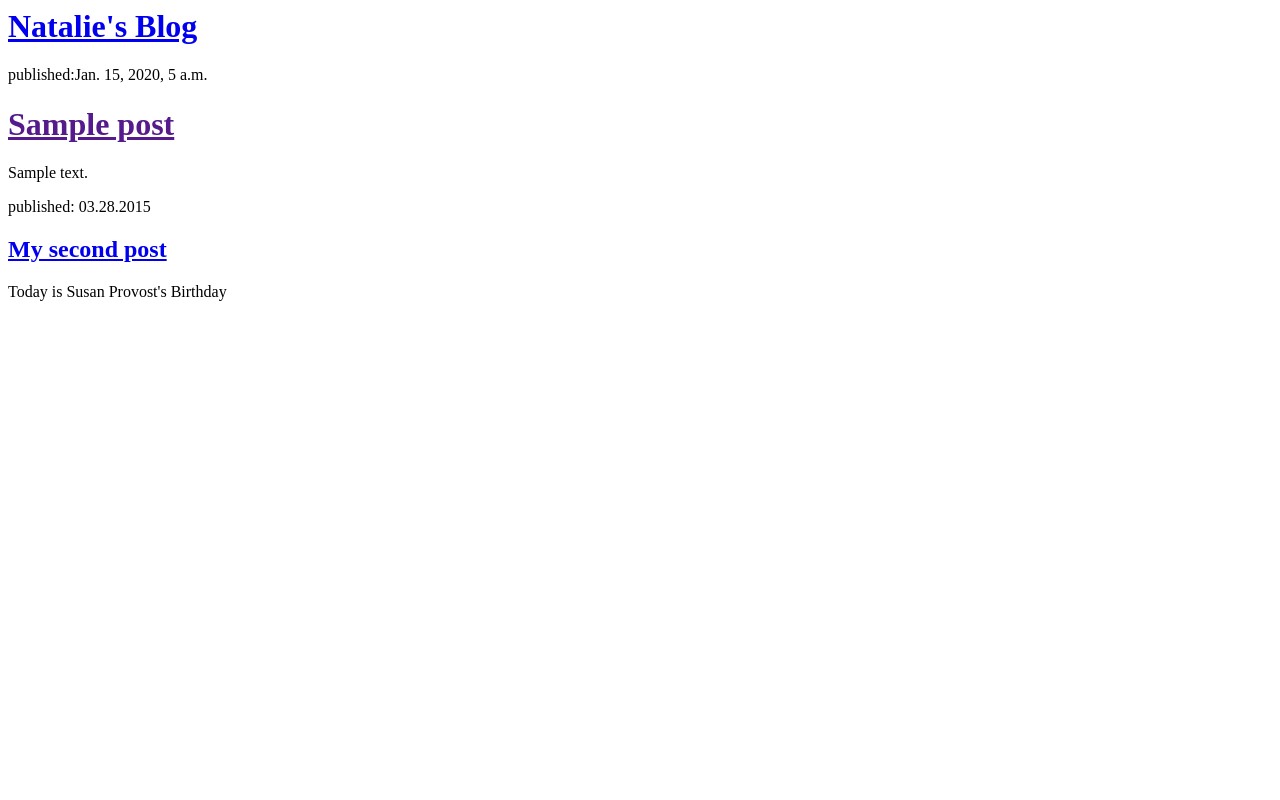
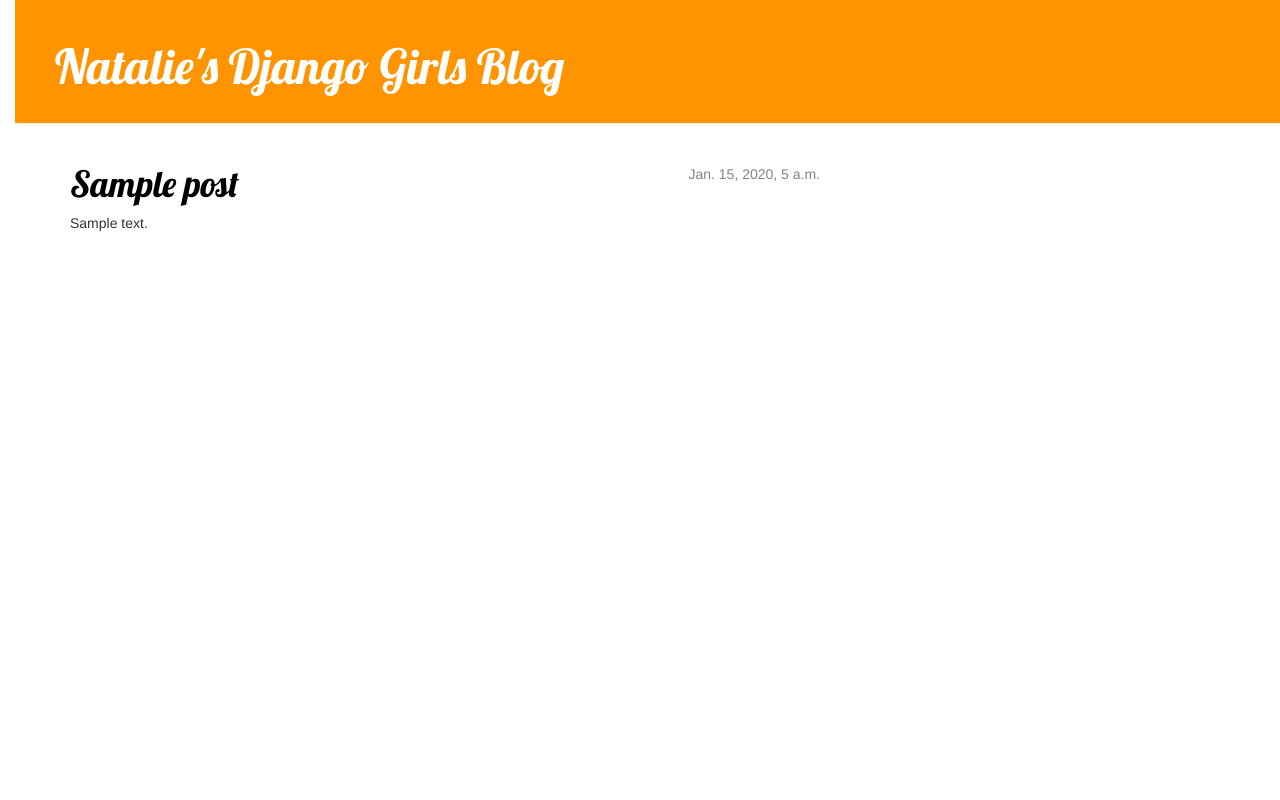
Before and after one commit to nataliehow/djangogirlsworkshop, a Django app: template blog/templates/blog/post_list.html in a window 1280 px wide. Run offline with Django 3.2, Linux system fonts and the light colour scheme; the template is opened without the code that fills it: values that come from a table or form of the project are taken from there, others are empty; tables that the repository leaves empty hold one stand-in row (values such as "Sample post"); some libraries are stand-ins or nearby versions.

Commit message:
I changed a lot of CSS and HTML.

```diff
--- a/blog/templates/blog/post_list.html
+++ b/blog/templates/blog/post_list.html
@@ -1,24 +1,31 @@
+{%load staticfiles %}
 <html>
-	<head>
-		<title>Natalie's Blog</title>
+	<head><link rel="stylesheet" href="//maxcdn.bootstrapcdn.com/bootstrap/3.2.0/css/bootstrap.min.css">
+<link rel="stylesheet" href="//maxcdn.bootstrapcdn.com/bootstrap/3.2.0/css/bootstrap-theme.min.css">
+<link rel="stylesheet" href="{% static 'css/blog.css' %}">
+<link href="http://fonts.googleapis.com/css?family=Lobster&subset=latin,latin-ext" rel="stylesheet" type="text/css">
+		<title>Natalie's Django Girls Blog</title>
 	</head>
 	<body>
-		<div>
-			<h1><a href="/">Natalie's Blog</a></h1>
+		<div class="page-header">
+			<h1><a href="/">Natalie's Django Girls Blog</a></h1>
 		</div>
+        <div class="content container">
+        	<div class="row">
+        		<div class="col-md-8">
+        			{% for post in posts %}
+        				<div class="post">
+        					<div class="date">
+        						{{ post.published_date }}
+        					</div>
+        					<h1><a href="">{{ post.title }}</a></h1>
+        					<p>{{ post.text|linebreaks }}</p>
+            			</div>
+       			 	{% endfor %}
+       			</div>
+     		</div>
+    	</div>
 
-        {% for post in posts %}
-        	<div>
-        		<p>published:{{post.published_date }}</p>
-        		<h1><a href="">{{ post.title }}</a></h1>
-        		<p>{{post.text|linebreaks }}</p>
-            </div>
-        {% endfor %}
 
-        <div>
-            <p>published: 03.28.2015</p>
-            <h2><a href="https://www.google.com/">My second post</a></h2>
-            <p>Today is Susan Provost's Birthday</p>
-        </div>
     </body>
 </html>
--- a/mysite/settings.py
+++ b/mysite/settings.py
@@ -98,3 +98,7 @@
     from .local_settings import *
 except ImportError:
     pass
+
+STATICFILES_DIRS = (
+          os.path.join(BASE_DIR, "static"),
+        )
--- /dev/null
+++ b/static/css/blog.css
@@ -0,0 +1,60 @@
+h1 a {
+	color: #2C32F2;
+}
+
+body {
+    padding-left: 15px;
+}
+
+h1 a {
+    color: #2C32F2;
+    font-family: 'Lobster';
+}
+
+.page-header {
+    background-color: #ff9400;
+    margin-top: 0;
+    padding: 20px 20px 20px 40px;
+}
+
+.page-header h1, .page-header h1 a, .page-header h1 a:visited, .page-header h1 a:active {
+    color: #ffffff;
+    font-size: 36pt;
+    text-decoration: none;
+}
+
+.content {
+    margin-left: 40px;
+}
+
+h1, h2, h3, h4 {
+    font-family: 'Lobster', cursive;
+}
+
+.date {
+    float: right;
+    color: #828282;
+}
+
+.save {
+    float: right;
+}
+
+.post-form textarea, .post-form input {
+    width: 100%;
+}
+
+.top-menu, .top-menu:hover, .top-menu:visited {
+    color: #ffffff;
+    float: right;
+    font-size: 26pt;
+    margin-right: 20px;
+}
+
+.post {
+    margin-bottom: 70px;
+}
+
+.post h1 a, .post h1 a:visited {
+    color: #000000;
+}
```
